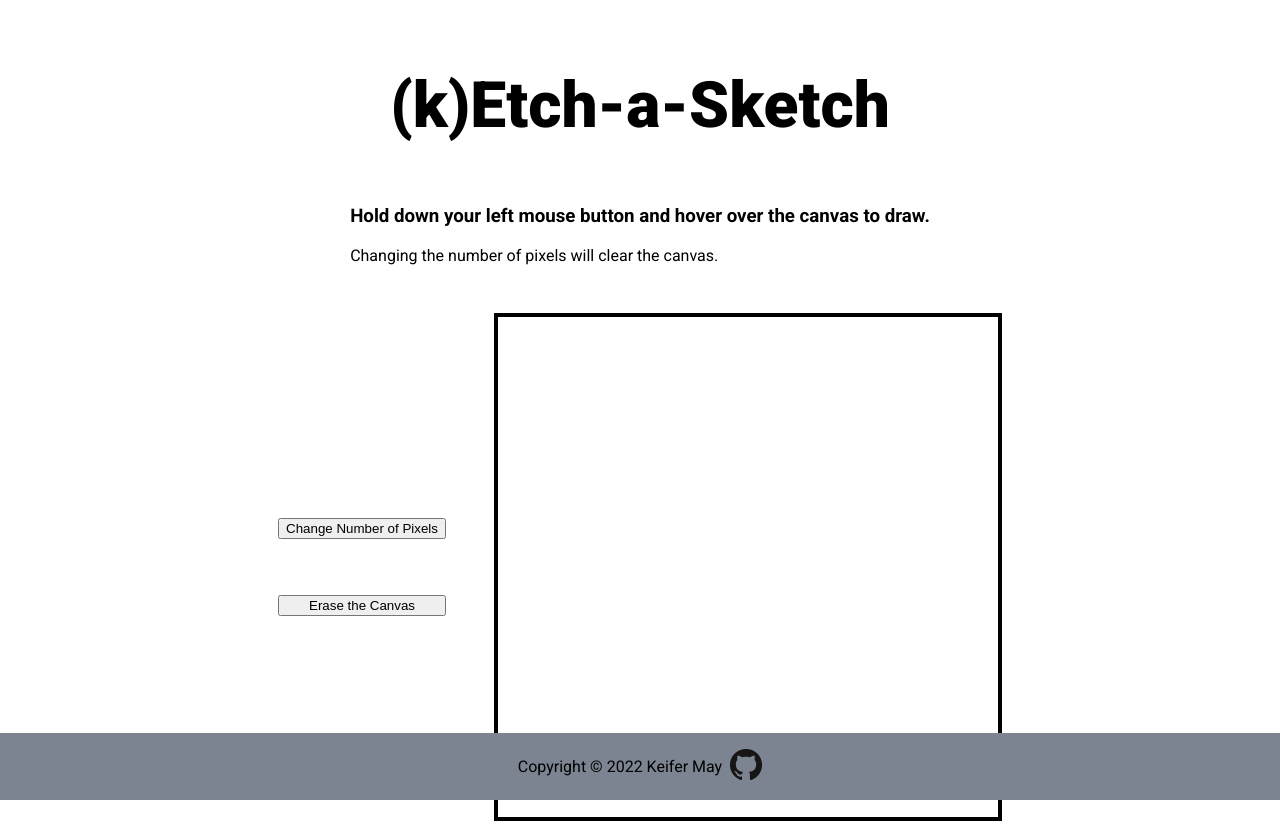
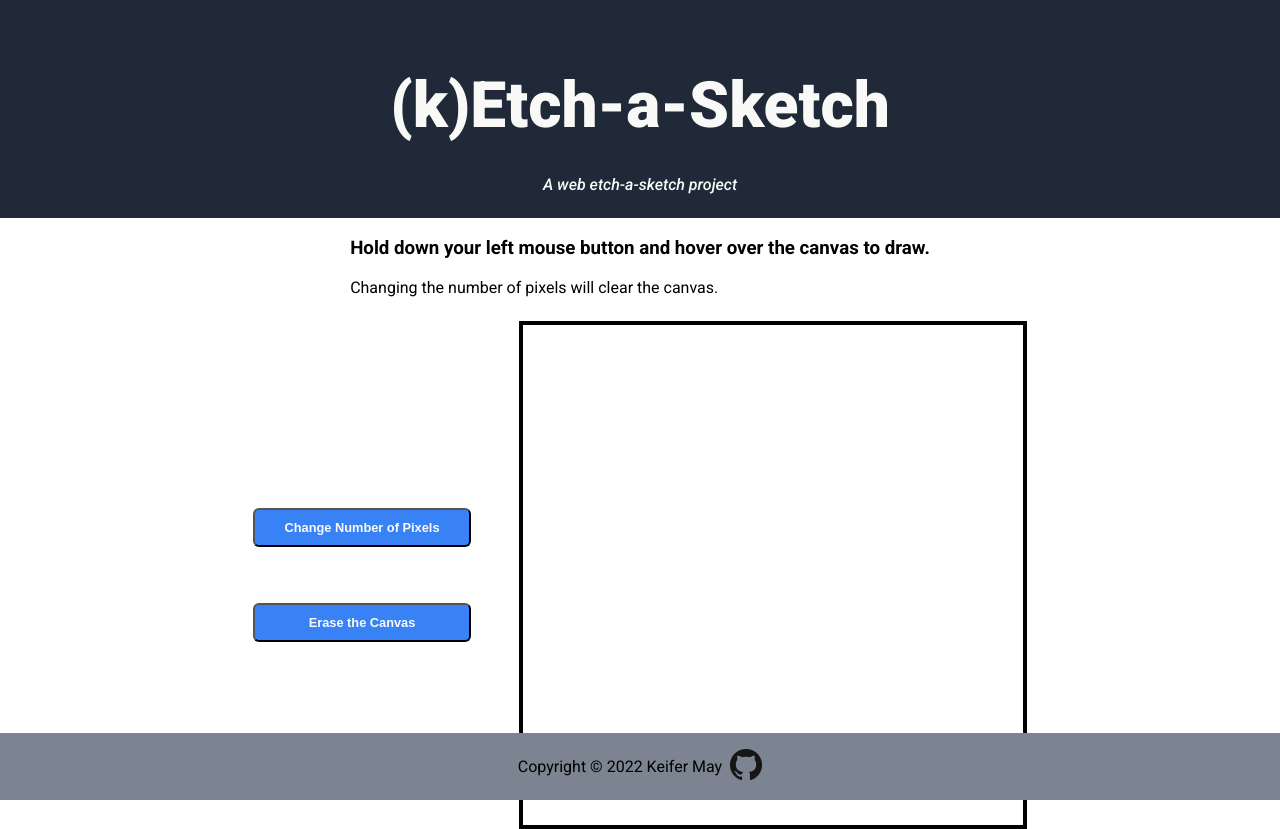
Before and after one commit to keifer-may/etch-a-sketch, a plain HTML site: page index.html in a window 1280 px wide. Drawn offline with Linux system fonts and the light colour scheme.

Commit message:
Fix functions and update style
Fixed the function for the changing number of pixels
to handle if the number is not entered. Added styling
to the header andto the buttons.

```diff
--- a/app.js
+++ b/app.js
@@ -6,7 +6,7 @@ const eraseButton = document.querySelector('#erase-grid');
 
 let drawing = false;
 let numPixels = '16';
-const color = "black";
+const defaultColor = "black";
 
 function createGrid(width) {
   for (let i = 0; i < width * width; i++) {
@@ -50,6 +50,9 @@ numPixelsUpdate.addEventListener('click', (e) => {
   else if (parseInt(userPixel) > 100) {
     userPixel = 100;
   }
+  else if (userPixel == '') {
+    userPixel = 16;
+  }
   console.log(userPixel);
   clearGrid();
   createGrid(parseInt(userPixel));
@@ -61,24 +64,21 @@ eraseButton.addEventListener('click', (e) => {
   eraseCanvas();
 })
 
-
 function draw() {
   const pixels = canvas.children;
   [].forEach.call(pixels, (pixel) => {
     pixel.addEventListener("mouseover", (v) => {
       if (drawing == true) {
-        console.log('foreach');
-        pixel.setAttribute("style", `background-color: ${color};`);
-      }});
+        pixel.setAttribute("style", `background-color: ${defaultColor};`);
+      }
     });
+  });
 };
 
 canvas.addEventListener("mousedown", (e) => {
   instructions.style.visibility = 'hidden';
   drawing = true;
-  console.log(drawing);
   draw();
-  console.log('called function');
 });
 
 canvas.addEventListener("mouseup", (e) => {
--- a/index.html
+++ b/index.html
@@ -9,10 +9,13 @@
   <link rel="preconnect" href="https://fonts.googleapis.com">
   <link rel="preconnect" href="https://fonts.gstatic.com" crossorigin>
   <link href="https://fonts.googleapis.com/css2?family=Roboto:ital,wght@0,100;0,300;0,400;0,500;0,700;0,900;1,100;1,300;1,400;1,500;1,700;1,900&display=swap" rel="stylesheet">
-  <title>Etch-a-Sketch</title>
+  <title>(k)Etch-a-Sketch</title>
 </head>
 <body>
-  <h1>(k)Etch-a-Sketch</h1>
+  <div class="header">
+    <h1>(k)Etch-a-Sketch</h1>
+    <p>A web etch-a-sketch project</p>
+  </div>
   <div class="instructions">
     <h3>Hold down your left mouse button and hover over the canvas to draw.</h3>
     <p>Changing the number of pixels will clear the canvas.</p>
--- a/style.css
+++ b/style.css
@@ -12,11 +12,51 @@ h1{
   font-weight: 900;
   font-size: 4rem;
   align-self: center;
+  padding-bottom: 0;
+  margin-bottom: 1rem;
+}
+
+button{
+  padding: 10px 13px;
+  border-radius: 6px;
+  color:#F9FAF8;
+  background-color: #3882F6;
+  font-size: 0.8rem;
+  font-weight: 700;
+  display: inline-flex;
+  justify-content: center;
+  align-items: center;
+  max-width: 100%;
+}
+
+button::before,
+button::after{
+  content: '';
+  display: inline-block;
+  width: 1.25em;
+  height: 1em;
+}
+
+.header{
+  background-color: #1F2937;
+  color: #F9FAF8;
+  margin: 0;
+  display: flex;
+  flex-direction: column;
+  justify-content: center;
+  align-content: center;
+}
+
+.header p{
+  font-style: italic;
+  font-weight: 500;
+  align-self: center;
+  padding-bottom: 0.5rem;
 }
 
 .instructions{
   align-self: center;
-  padding: 0 0 2rem 0;
+  padding: 0 0 0.5rem 0;
   margin: 0;
 }
 
```
